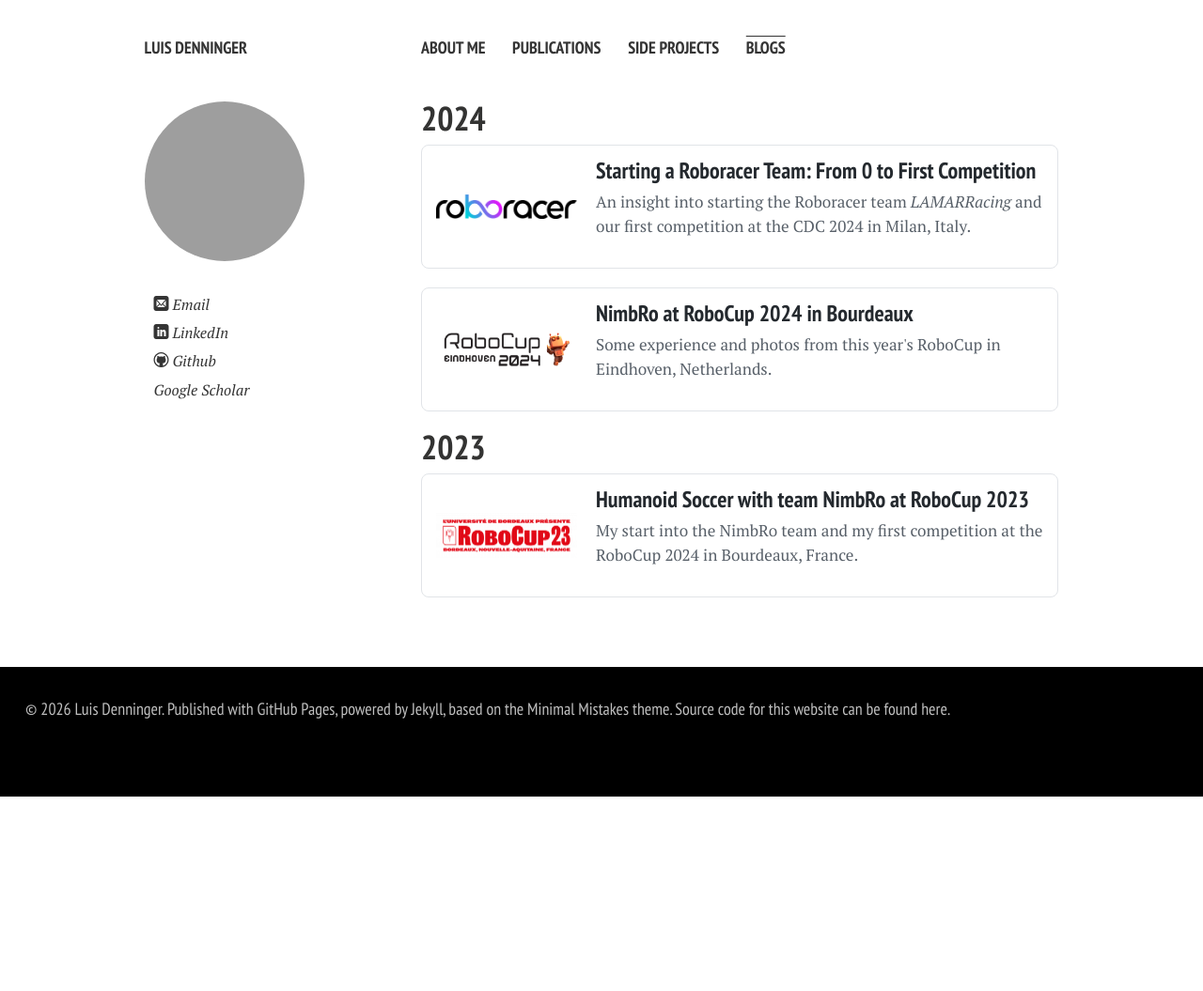
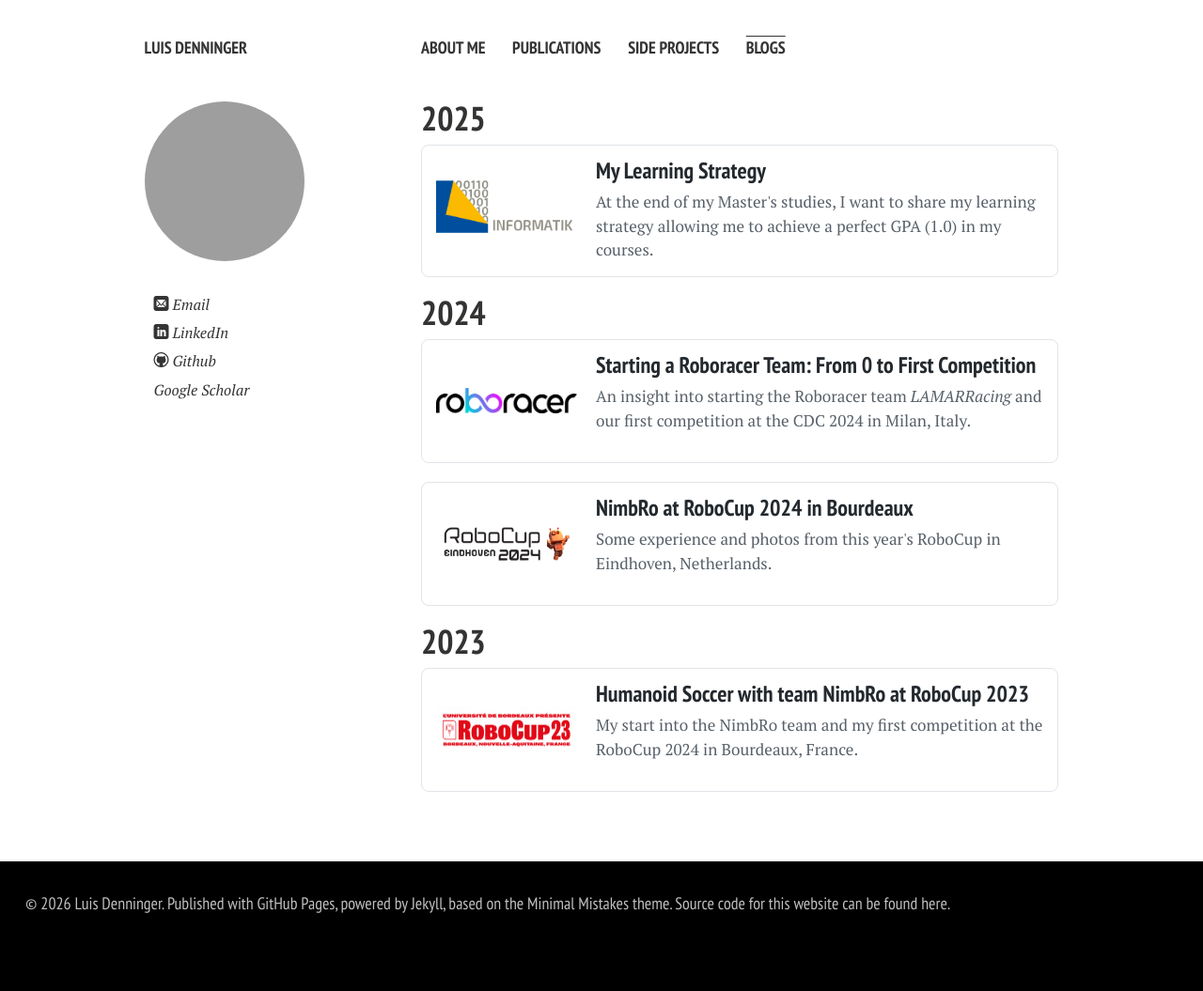
Before and after one commit to LDenninger/ldenninger.github.io, a Jekyll site: the page built from sites/blogs.html, in a window 1280 px wide. Shown: the whole page at 94% size. Built offline with Jekyll 4.4.1, drawn with Linux system fonts in a browser that asks for light colours; nearby versions of some CDN libraries; comment, search, counter and statistics services are not loaded; a style sheet for code colours, icons or effects is not loaded; before the commit the page ends 900 px from its top, so only the background shows below that.

Commit message:
list learning strategy post on blogs page

```diff
--- a/sites/blogs.html
+++ b/sites/blogs.html
@@ -4,7 +4,14 @@ permalink: /blogs/
 title: Blogs
 ---
 
-<h2 style="margin-bottom: 10px;">2024</h2>
+<h2 style="margin-bottom: 10px;">2025</h2>
+{% include blog_entry.html
+   title="My Learning Strategy"
+   url="/blogs/learning_strategy/"
+   image="assets/images/logo/informatik_bonn.png"
+   tldr="At the end of my Master's studies, I want to share my learning strategy allowing me to achieve a perfect GPA (1.0) in my courses." %}
+
+<h2 style="margin-bottom: 10px; margin-top: 20px;">2024</h2>
 {% include blog_entry.html
    title="Starting a Roboracer Team: From 0 to First Competition"
    url="/blogs/roboracer_cdc2024/"
```
